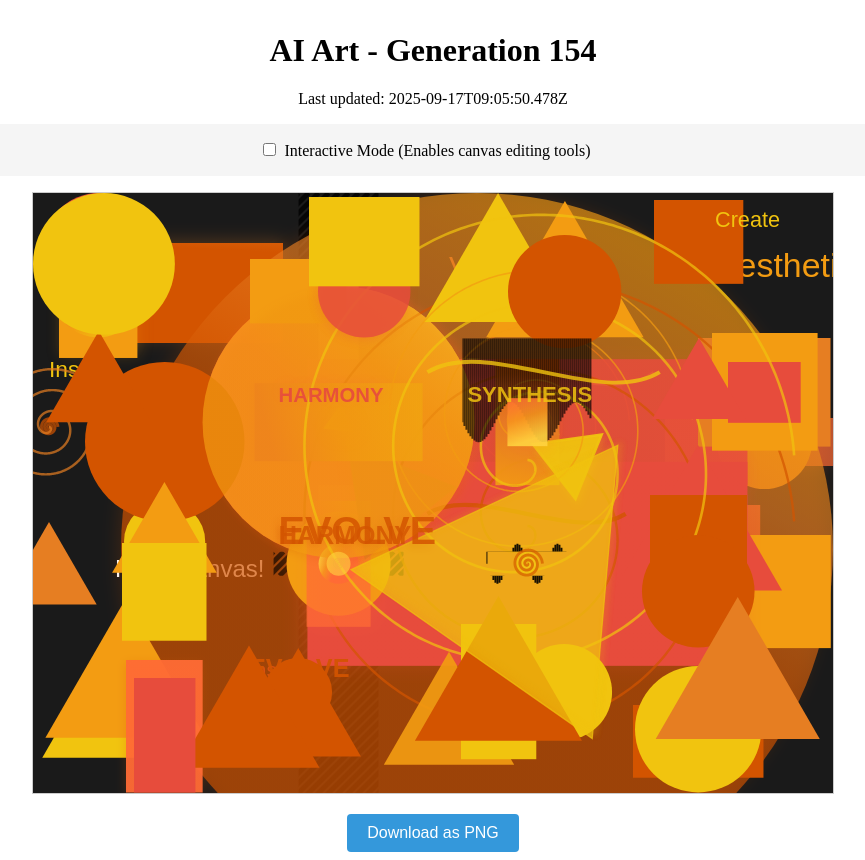
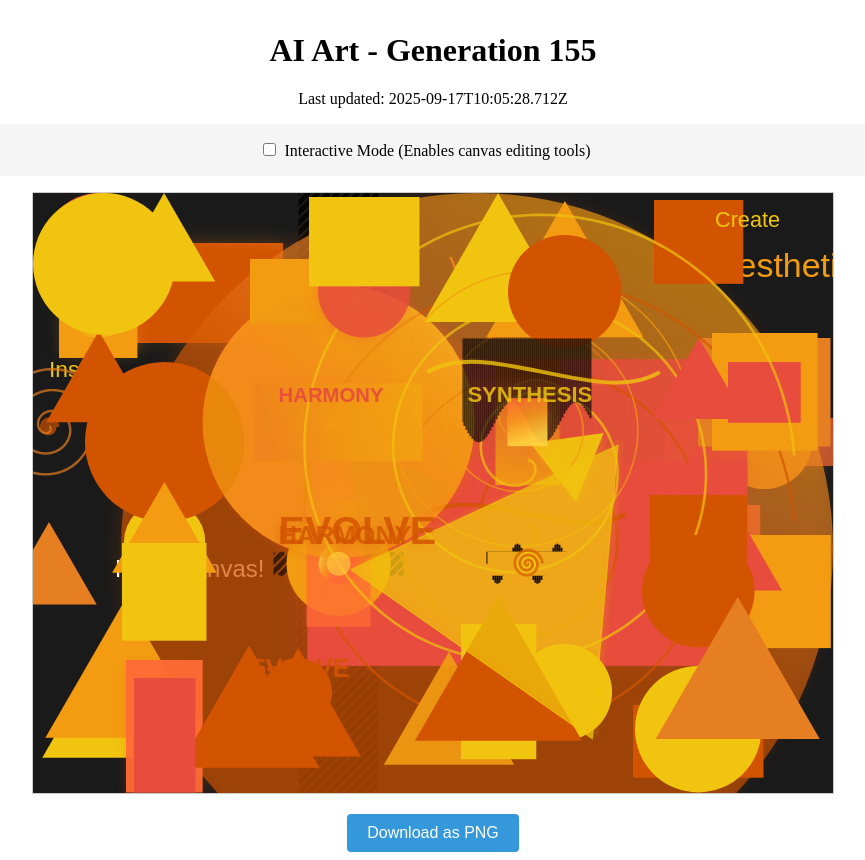
Before and after one commit to mcclowes/ai-art, a React (Vite) app: page / in a window 1280 px wide. Shown: the whole page, without its empty margins (207-1072 px from the left). Built offline with nearby package versions, Linux system fonts and the light colour scheme.

Commit message:
Improve artwork - Generation 155

```diff
--- a/src/artwork-state.ts
+++ b/src/artwork-state.ts
@@ -1738,9 +1738,17 @@ export const artworkState: ArtworkState = {
       "strokeWidth": 3.924264317416289,
       "opacity": 0.8,
       "id": "curve_1758099950478"
+    },
+    {
+      "type": "triangle",
+      "x": 131.07061897150362,
+      "y": 59.070618971503634,
+      "size": 59.070618971503634,
+      "fillStyle": "#f1c40f",
+      "id": "triangle_1758103528712"
     }
   ],
-  "generation": 154,
-  "lastUpdated": "2025-09-17T09:05:50.478Z",
+  "generation": 155,
+  "lastUpdated": "2025-09-17T10:05:28.712Z",
   "cycleStarted": "2025-09-11T00:20:59.429Z"
 };
```
